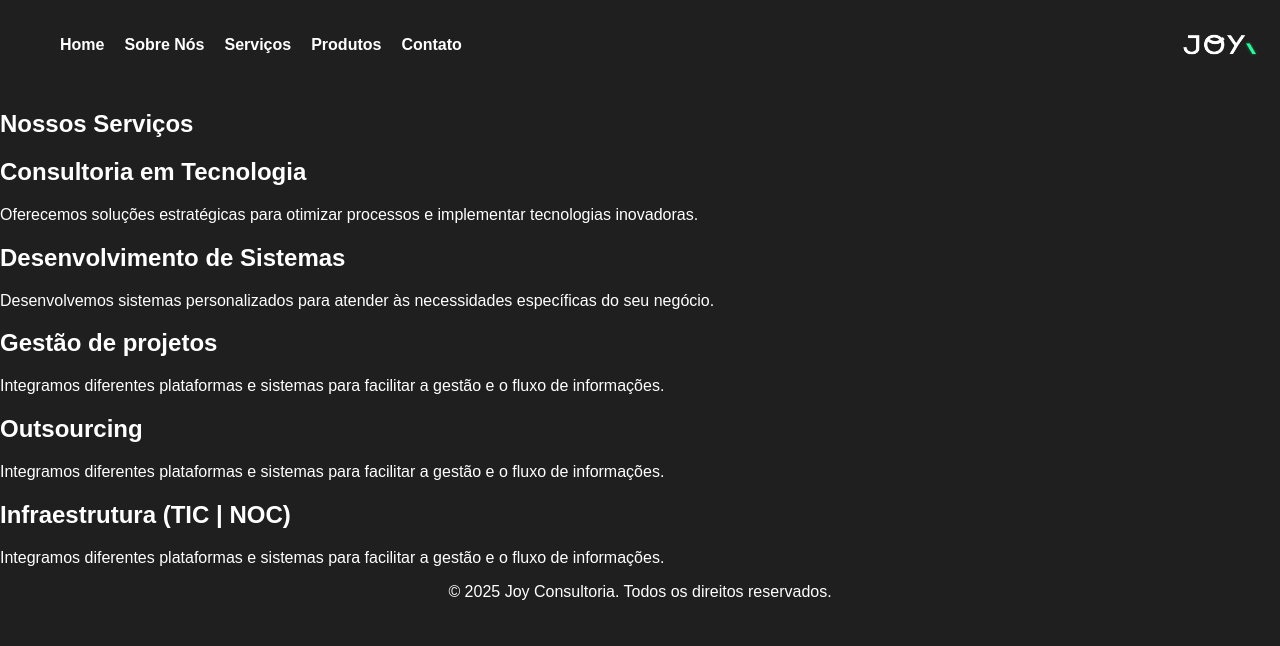
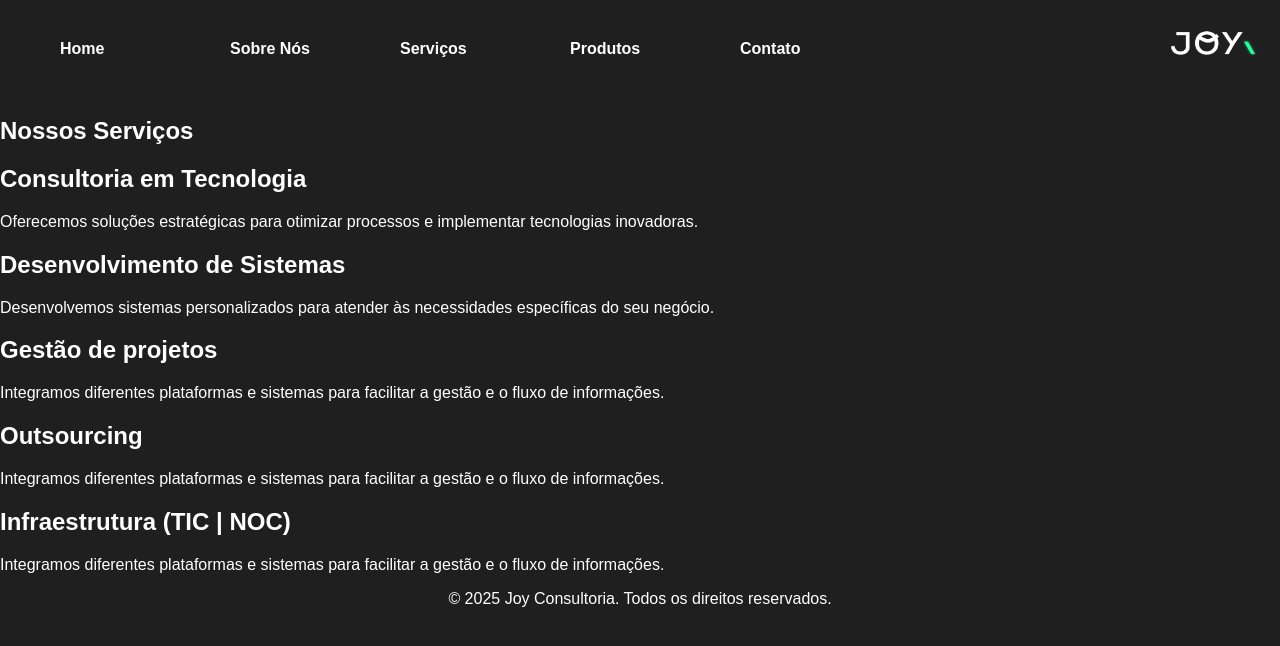
Before and after one commit to jpimentelroque/rep_site_joy, a plain HTML site: page produtos.html in a window 1280 px wide. Drawn offline with Linux system fonts and the light colour scheme.

Commit message:
Alteração na disposição do menu e altura da logo

```diff
--- a/produtos.html
+++ b/produtos.html
@@ -19,7 +19,7 @@
         </ul>
       </nav>
     </div>
-    <img src="logopg.png" alt="Joy Consultoria" class="logopg img-responsive" alt="Imagem">
+    <img src="logopg.png" class="logopg img-responsive" alt="Imagem">
   </header>
   <main>
     <section class="services">
--- a/style.css
+++ b/style.css
@@ -21,9 +21,10 @@ header {
 }
 
 .logopg {
-  width: 60pt;
+  width: 70pt;
   float: right;
-  padding: 0px;
+  gap: 20px;
+  margin-top: -10px;
 }
 
 nav ul {
@@ -36,6 +37,12 @@ nav ul li a {
   color: #fff;
   text-decoration: none;
   font-weight: bold;
+  display: inline-block;
+  width: 150px;
+  padding: 0px 10px;
+  line-height: 25px;
+  padding: 0;
+  position: relative;
 }
 
 nav li:hover {
```
